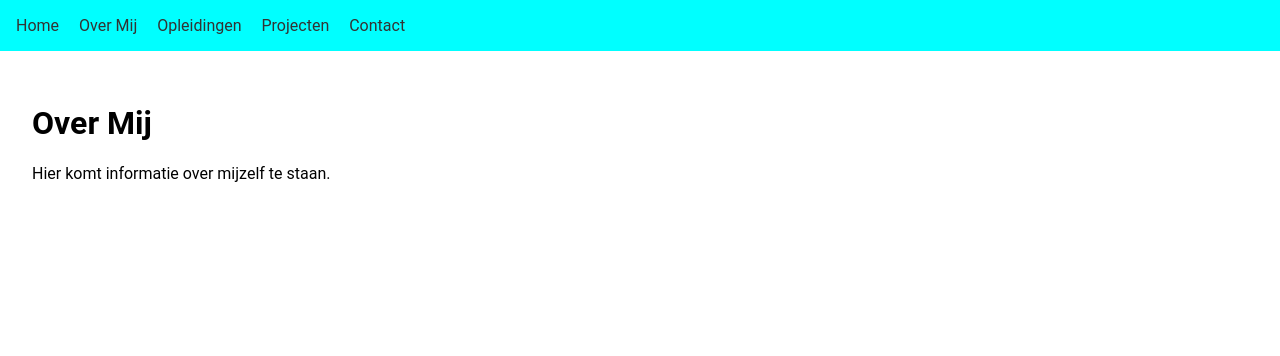
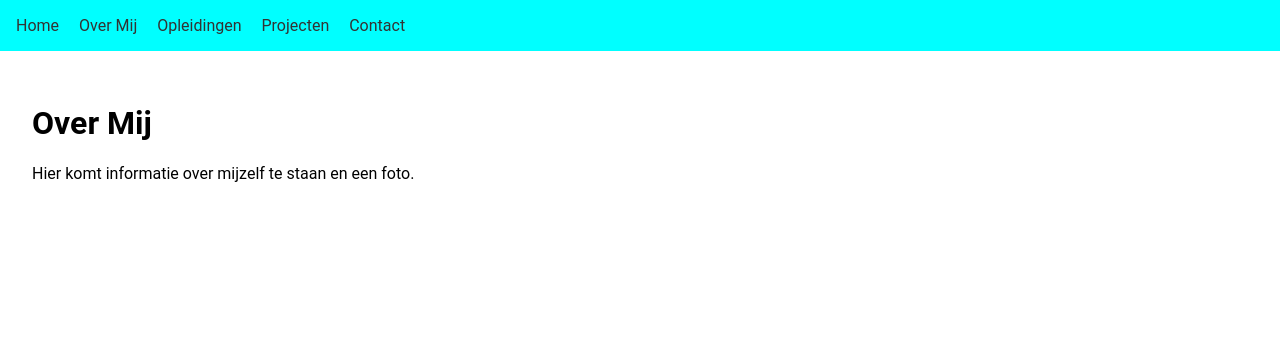
Before and after one commit to CJBerman71/mirror, a PHP site: page /index.php?page=over-mij in a window 1280 px wide. Shown: the top 356 px of the page. Run offline with PHP 8.4, Linux system fonts and the light colour scheme.

Commit message:
Update over-mij.php tekst wat aangepast

```diff
--- a/pages/over-mij.php
+++ b/pages/over-mij.php
@@ -1,2 +1,2 @@
 <h1>Over Mij</h1>
-<p>Hier komt informatie over mijzelf te staan.</p>
+<p>Hier komt informatie over mijzelf te staan en een foto.</p>
```
